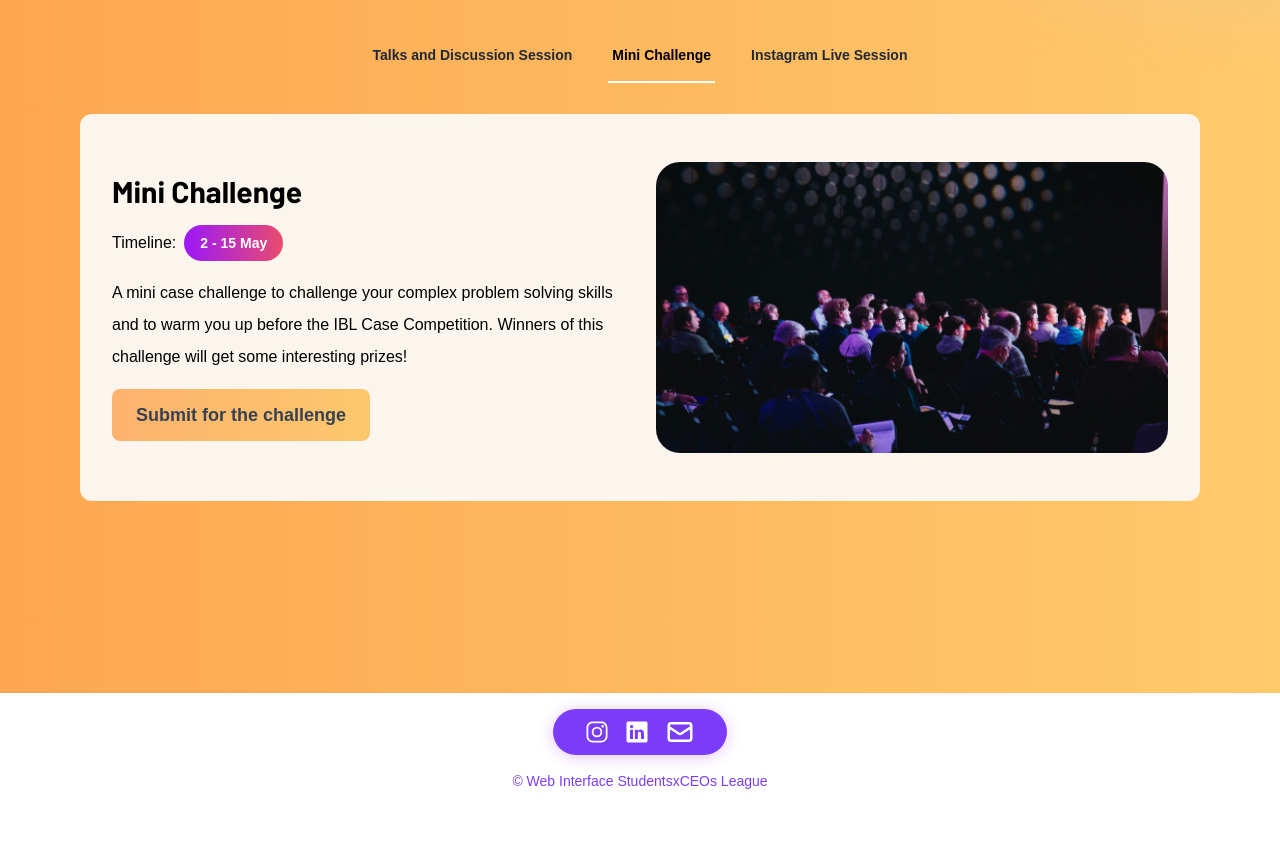
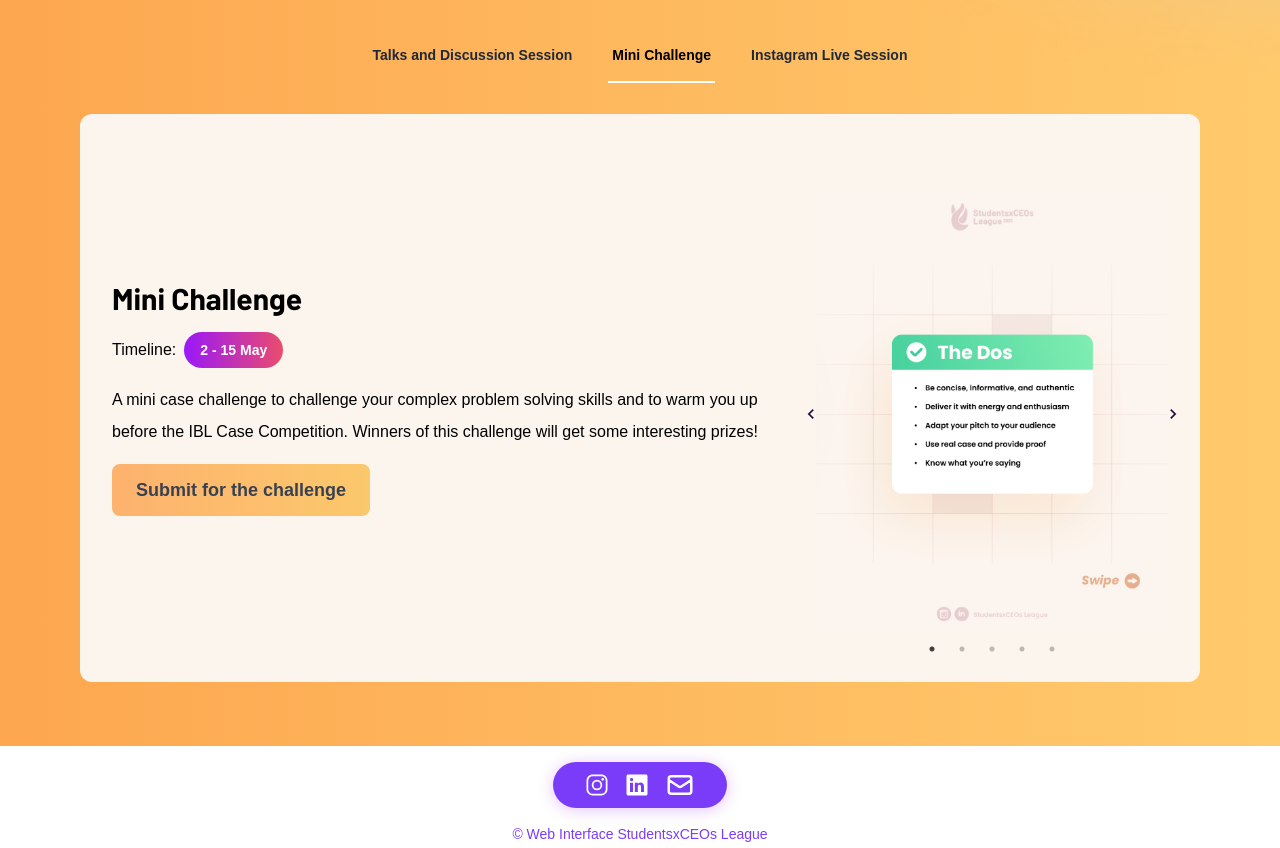
Before and after one commit to theodorusclarence/sxceosleague, a Next.js app: page /pre-event in a window 1280 px wide. Shown: the part 907-1755 px from the top of the page. Before the commit the page ends 1702 px from the top, so only its background shows below. Built offline with nearby package versions, Linux system fonts and the light colour scheme; a web font is replaced by a local one.

Commit message:
feat(pre-event): add carousel on mini challenge

```diff
--- /dev/null
+++ b/components/SquareCarousel.jsx
@@ -0,0 +1,43 @@
+import Image from 'next/image';
+import Slider from 'react-slick';
+import { MdKeyboardArrowLeft, MdKeyboardArrowRight } from 'react-icons/md';
+
+export default function SquareCarousel({ className, ...rest }) {
+    const settings = {
+        dots: true,
+        infinite: false,
+        speed: 500,
+        slidesToShow: 1,
+        slidesToScroll: 1,
+        prevArrow: (
+            <button>
+                <MdKeyboardArrowLeft className='text-xl text-spurple-800' />
+            </button>
+        ),
+        nextArrow: (
+            <button>
+                <MdKeyboardArrowRight className='text-xl text-spurple-800' />
+            </button>
+        ),
+    };
+
+    return (
+        <>
+            <Slider {...settings} className={`${className} block`}>
+                {[1, 2, 3, 4, 5].map((item) => (
+                    <img src='/images/pre-event/test-post.png' alt='' />
+                ))}
+            </Slider>
+            {/* <figure key={item}>
+                        <Image
+                            src='/images/events/img1.jpg'
+                            width={500}
+                            height={500}
+                            objectFit='cover'
+                            loading='eager'
+                            alt='Post'
+                        />
+                    </figure> */}
+        </>
+    );
+}
--- a/pages/pre-event.jsx
+++ b/pages/pre-event.jsx
@@ -1,13 +1,14 @@
 import { useState } from 'react';
 import { NextSeo } from 'next-seo';
 import Image from 'next/image';
+import { IoArrowDownOutline } from 'react-icons/io5';
 
 import Nav from '@/components/Nav';
 import ButtonLink from '@/components/ButtonLink';
 import Footer from '@/components/Footer';
+import PurpleLabel from '@/components/PurpleLabel';
+import SquareCarousel from '@/components/SquareCarousel';
 import { tabData } from '@/data/pre-event';
-import PurpleLabel from '@/components/PurpleLabel';
-import { IoArrowDownOutline } from 'react-icons/io5';
 
 const tabList = [
     { name: 'Talks and Discussion Session', id: 1 },
@@ -158,17 +159,25 @@ export default function PreEvent() {
                                     {tabData[selected - 1].buttonText}
                                 </ButtonLink>
                             </div>
+                            {/* If Mini Challenge, then show carousel */}
+                            {selected === 2 ? (
+                                <div className='w-full mt-8 md:w-1/3'>
+                                    <SquareCarousel />
+                                </div>
+                            ) : (
                                 <figure className='w-full mt-8 overflow-hidden rounded-3xl md:mt-0'>
                                     {/* //* Logo */}
                                     <Image
+                                    className='bg-gray-300'
                                         src='/images/events/img1.jpg'
                                         width={493}
                                         height={280}
                                         loading='eager'
                                         layout='responsive'
-                                    alt='Logo'
+                                        alt='Image'
                                     />
                                 </figure>
+                            )}
                         </div>
                     </article>
                 </section>
```
Also changed, not shown: public/images/pre-event/test-post.png (added). Lines whose indentation alone changed are shown as unchanged.
